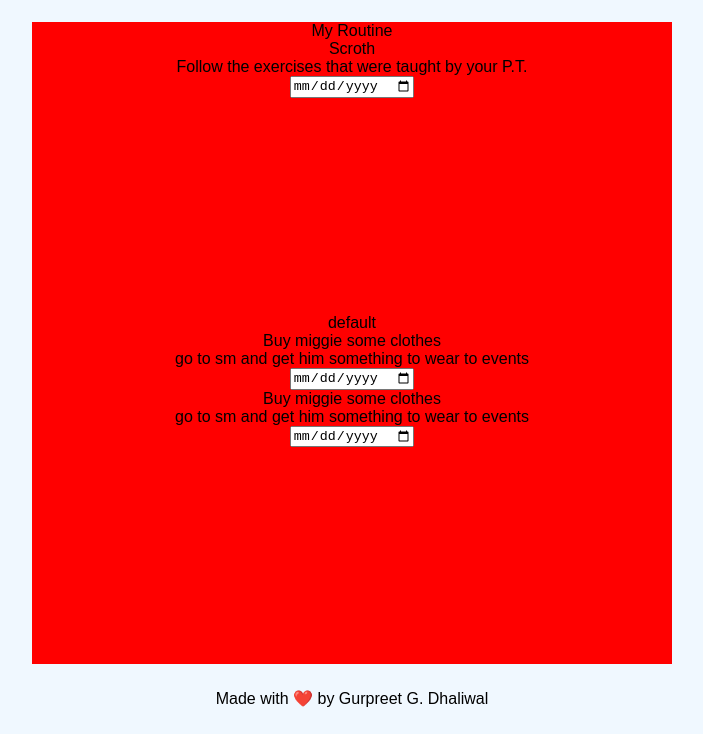
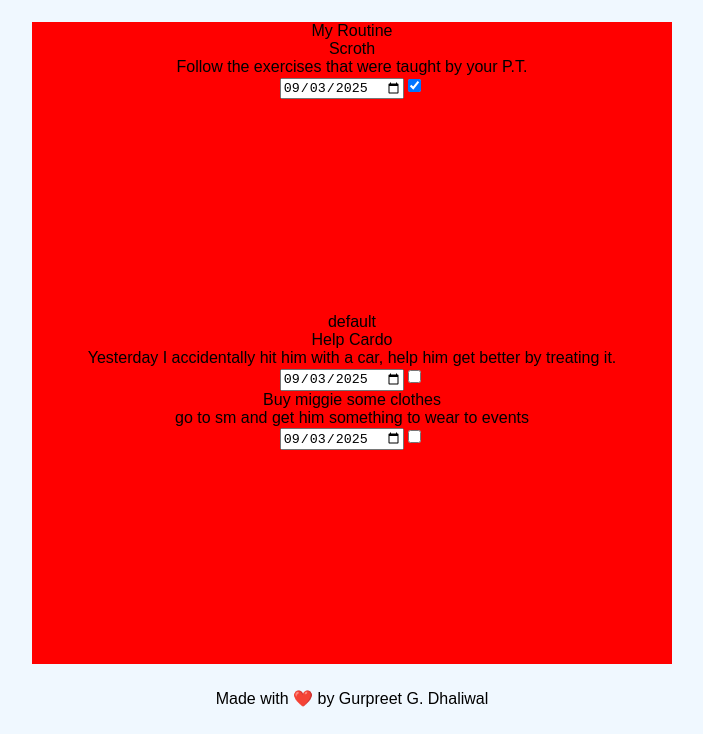
Before and after one commit to solnMarket/todo-list2, a website built with webpack: page src/template.html in a window 1280 px wide. Shown: the part 66-800 px from the top of the page, without its empty margins (288-991 px from the left). Built offline with nearby package versions, Linux system fonts and the light colour scheme.

Commit message:
Done with the core features

```diff
--- a/package.json
+++ b/package.json
@@ -17,5 +17,8 @@
     "webpack": "^5.100.2",
     "webpack-cli": "^6.0.1",
     "webpack-dev-server": "^5.2.2"
+  },
+  "dependencies": {
+    "date-fns": "^4.1.0"
   }
 }
--- /dev/null
+++ b/src/CheckTodo.js
@@ -0,0 +1,30 @@
+export function CheckTodo(project,title){
+    return {
+
+        CheckTodo(){
+
+            let tmp = localStorage.getItem(project)
+            tmp = JSON.parse(tmp)
+            console.log(tmp)
+            for(let i=0; i< tmp.length; i++){
+                 if(tmp[i]['title']==title){
+
+                    if(tmp[i]['status']=='Complete'){
+                        console.log('i reached this point2')
+                        tmp[i]['status']='Incomplete'
+
+                    }else{
+                        console.log('i reached this point3')
+                        tmp[i]['status']='Complete'
+
+                    }
+
+                 }
+            }
+            tmp = JSON.stringify(tmp)
+            localStorage.setItem(project, tmp)
+
+
+        }
+    }
+}
--- a/src/DomRenderer.js
+++ b/src/DomRenderer.js
@@ -21,24 +21,39 @@ export function DomRenderer(){
                 mainContent.appendChild(proj[i])
 
                 proj[i].textContent=key
+
                 for(let j=0; j<value.length;j++){
                     let todo=[]
                     todo[j] = document.createElement('div')
                     todo[j].classList.add('todo')
                     proj[i].appendChild(todo[j])
-                    let title = document.createElement('div')
-                    title.textContent=value[i].title
+                    let title =[]
+                    let desc = []
+                    let dateInput = []
+                    let status = []
+                    title[j] = document.createElement('div')
+                    title[j].textContent=value[j].title
 
-                    let desc = document.createElement('div')
-                    desc.textContent=value[i].description
-                    let dateInput = document.createElement('input');
-                    dateInput.type = 'date'
+                    desc[j] = document.createElement('div')
+                    desc[j].textContent=value[j].description
+                    dateInput[j] = document.createElement('input');
+                    dateInput[j].type = 'date'
+                    dateInput[j].value = value[j].dueDate
+                    status[j] = document.createElement('input')
+                    status[j].type = 'checkbox'
+                    if(value[j].status=='Complete'){
+                        status[j].checked = true
+                    }else{
+                        status[j].checked = false
+                    }
 
-                    todo[j].appendChild(title)
-                    todo[j].appendChild(desc)
-                    todo[j].appendChild(dateInput)
+                    todo[j].appendChild(title[j])
+                    todo[j].appendChild(desc[j])
+                    todo[j].appendChild(dateInput[j])
+                    todo[j].appendChild(status[j])
 
                 }
+
             }
 
         }
--- a/src/index.js
+++ b/src/index.js
@@ -3,22 +3,19 @@ import { AddProject } from "./AddProject.js";
 import { AddTodo } from "./AddTodo.js";
 import { CreateTodo } from "./CreateTodo.js";
 import { DomRenderer } from "./DomRenderer.js";
+import { compareAsc, format } from "date-fns";
 import "./styles.css"
+import { CheckTodo } from "./CheckTodo.js";
 
 
-
-    // let def = {
-    //     projectName: "default",
-    //     todos: [
-    //         CreateTodo('Help Cardo','Yesterday I accidentally hit him with a car, help him get better by treating it.', new Date(2025,8,3),'Incomplete'),
-    //         CreateTodo('Buy miggie some clothes', 'go to sm and get him something to wear to events', new Date(2025,8,4), 'Incomplete')
-    //     ]
-    // }
-
-    // localStorage.setItem('default', JSON.stringify(def))
-    let newProj = AddProject('My Routine', [CreateTodo('Scroth', 'Follow the exercises that were taught by your P.T.', new Date(2025,8,3), 'Incomplete')])
+    let newProj = AddProject('My Routine', [CreateTodo('Scroth', 'Follow the exercises that were taught by your P.T.', format(new Date(2025,8,3), "yyyy-MM-dd"), 'Complete')])
     newProj.AddProject()
-    let newProj1 = AddProject('default', [CreateTodo('Help Cardo','Yesterday I accidentally hit him with a car, help him get better by treating it.', new Date(2025,8,3),'Incomplete'),CreateTodo('Buy miggie some clothes', 'go to sm and get him something to wear to events', new Date(2025,8,4), 'Incomplete')])
+    let newProj1 = AddProject('default', [CreateTodo('Help Cardo','Yesterday I accidentally hit him with a car, help him get better by treating it.', format(new Date(2025,8,3), "yyyy-MM-dd"),'Incomplete'),CreateTodo('Buy miggie some clothes', 'go to sm and get him something to wear to events', format(new Date(2025,8,3), "yyyy-MM-dd"), 'Incomplete')])
     newProj1.AddProject()
      let dom = DomRenderer()
      dom.LoadProjects()
+
+    //  let check = CheckTodo('default', 'Buy miggie some clothes')
+    //  check.CheckTodo()
+
+    const checkbox = document.querySelectorAll('input[type="checkbox"]')
--- a/src/styles.css
+++ b/src/styles.css
@@ -27,6 +27,7 @@ html, body, .appContainer {
   display: grid;
   justify-items: center;
 
+
 }
 
 .Project{
```
Also changed, not shown: 1 other file.
